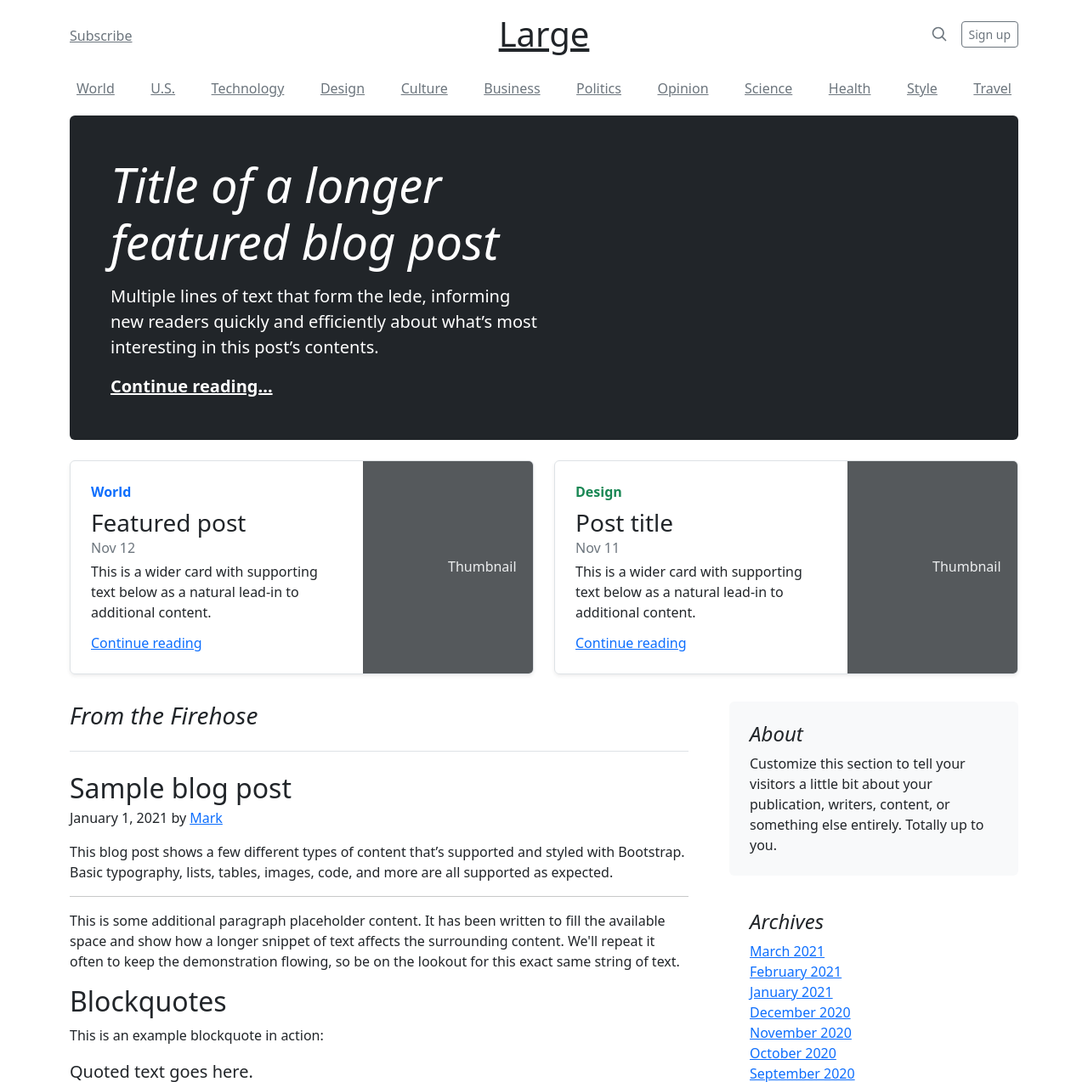
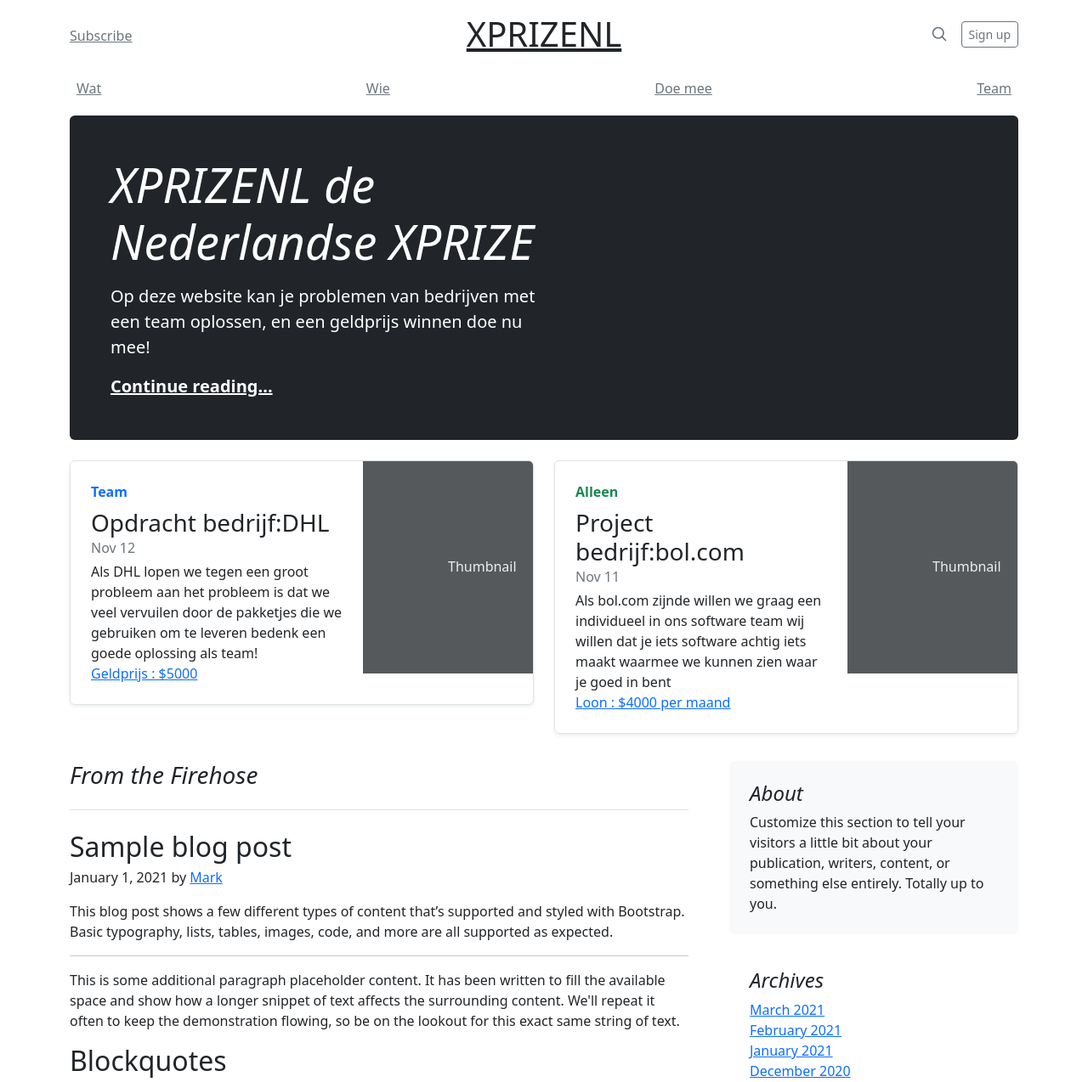
Before and after one commit to MartijnKerpentier/XPRIZE-deep_dive, a PHP site: page /public/html/index.html in a window 1280 px wide. Shown: the top 1274 px of the page at 85% size. Run offline with PHP 8.4, Linux system fonts and the light colour scheme.

Commit message:
Added 2 examples for tasks that people can pick up as projects

```diff
--- a/App/public/html/index.html
+++ b/App/public/html/index.html
@@ -25,7 +25,7 @@
           <a class="link-secondary" href="#">Subscribe</a>
         </div>
         <div class="col-4 text-center">
-          <a class="h1 text-dark" href="#">Large</a>
+          <a class="h1 text-dark" href="#">XPRIZENL</a>
         </div>
         <div class="col-4 d-flex justify-content-end align-items-center">
           <a class="link-secondary" href="#" aria-label="Search">
@@ -44,18 +44,10 @@
 
     <div class="nav-scroller py-1 mb-2">
       <nav class="nav d-flex justify-content-between">
-        <a class="p-2 link-secondary" href="#">World</a>
-        <a class="p-2 link-secondary" href="#">U.S.</a>
-        <a class="p-2 link-secondary" href="#">Technology</a>
-        <a class="p-2 link-secondary" href="#">Design</a>
-        <a class="p-2 link-secondary" href="#">Culture</a>
-        <a class="p-2 link-secondary" href="#">Business</a>
-        <a class="p-2 link-secondary" href="#">Politics</a>
-        <a class="p-2 link-secondary" href="#">Opinion</a>
-        <a class="p-2 link-secondary" href="#">Science</a>
-        <a class="p-2 link-secondary" href="#">Health</a>
-        <a class="p-2 link-secondary" href="#">Style</a>
-        <a class="p-2 link-secondary" href="#">Travel</a>
+        <a class="p-2 link-secondary" href="#">Wat</a>
+        <a class="p-2 link-secondary" href="#">Wie</a>
+        <a class="p-2 link-secondary" href="#">Doe mee</a>
+        <a class="p-2 link-secondary" href="#">Team</a>
       </nav>
     </div>
   </div>
@@ -63,9 +55,8 @@
   <main class="container">
     <div class="p-4 p-md-5 mb-4 rounded text-bg-dark">
       <div class="col-md-6 px-0">
-        <h1 class="display-4 fst-italic">Title of a longer featured blog post</h1>
-        <p class="lead my-3">Multiple lines of text that form the lede, informing new readers quickly and efficiently
-          about what’s most interesting in this post’s contents.</p>
+        <h1 class="display-4 fst-italic">XPRIZENL de Nederlandse XPRIZE</h1>
+        <p class="lead my-3">Op deze website kan je problemen van bedrijven met een team oplossen, en een geldprijs winnen doe nu mee!</p>
         <p class="lead mb-0"><a href="#" class="text-white fw-bold">Continue reading...</a></p>
       </div>
     </div>
@@ -74,12 +65,11 @@
       <div class="col-md-6">
         <div class="row g-0 border rounded overflow-hidden flex-md-row mb-4 shadow-sm h-md-250 position-relative">
           <div class="col p-4 d-flex flex-column position-static">
-            <strong class="d-inline-block mb-2 text-primary">World</strong>
-            <h3 class="mb-0">Featured post</h3>
+            <strong class="d-inline-block mb-2 text-primary">Team</strong>
+            <h3 class="mb-0">Opdracht bedrijf:DHL</h3>
             <div class="mb-1 text-muted">Nov 12</div>
-            <p class="card-text mb-auto">This is a wider card with supporting text below as a natural lead-in to
-              additional content.</p>
-            <a href="#" class="stretched-link">Continue reading</a>
+            <p class="card-text mb-auto">Als DHL lopen we tegen een groot probleem aan het probleem is dat we veel vervuilen door de pakketjes die we gebruiken om te leveren bedenk een goede oplossing als team!</p>
+            <a href="#" class="stretched-link">Geldprijs : $5000</a>
           </div>
           <div class="col-auto d-none d-lg-block">
             <svg class="bd-placeholder-img" width="200" height="250" xmlns="http://www.w3.org/2000/svg" role="img"
@@ -95,12 +85,11 @@
       <div class="col-md-6">
         <div class="row g-0 border rounded overflow-hidden flex-md-row mb-4 shadow-sm h-md-250 position-relative">
           <div class="col p-4 d-flex flex-column position-static">
-            <strong class="d-inline-block mb-2 text-success">Design</strong>
-            <h3 class="mb-0">Post title</h3>
+            <strong class="d-inline-block mb-2 text-success">Alleen</strong>
+            <h3 class="mb-0">Project bedrijf:bol.com</h3>
             <div class="mb-1 text-muted">Nov 11</div>
-            <p class="mb-auto">This is a wider card with supporting text below as a natural lead-in to additional
-              content.</p>
-            <a href="#" class="stretched-link">Continue reading</a>
+            <p class="mb-auto">Als bol.com zijnde willen we graag een individueel in ons software team wij willen dat je iets software achtig iets maakt waarmee we kunnen zien waar je goed in bent</p>
+            <a href="#" class="stretched-link">Loon : $4000 per maand</a>
           </div>
           <div class="col-auto d-none d-lg-block">
             <svg class="bd-placeholder-img" width="200" height="250" xmlns="http://www.w3.org/2000/svg" role="img"
@@ -313,9 +302,6 @@
   </main>
 
   <footer class="blog-footer">
-    <p>Blog template built for <a href="https://getbootstrap.com/">Bootstrap</a> by <a
-        href="https://twitter.com/mdo">@mdo</a>.</p>
-    <p>
       <a href="#">Back to top</a>
     </p>
   </footer>
```
Also changed, not shown: style.css (added, +9 -0 lines), App/public/css/style.css (indentation only).
